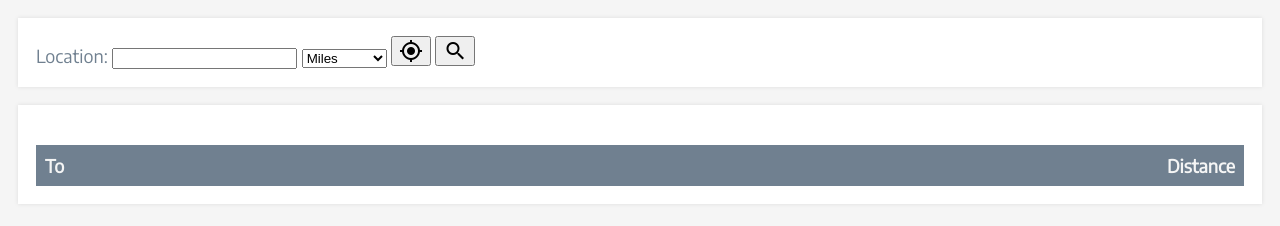
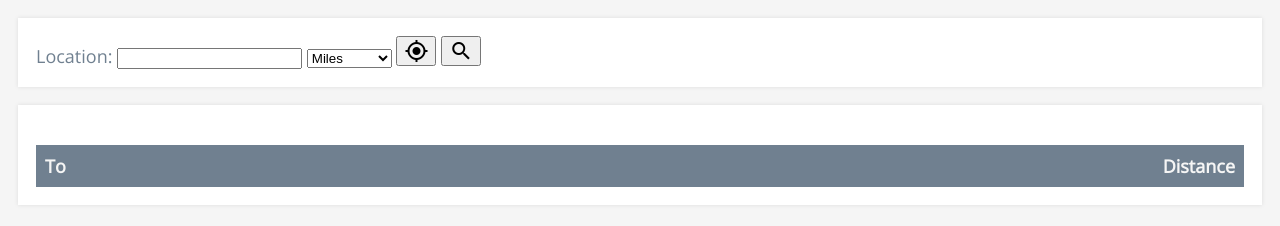
Before and after one commit to thomasxbanks/location, a plain HTML site: page index.html in a window 1280 px wide. Drawn offline with nearby package versions, Linux system fonts and the light colour scheme.

Commit message:
better font

```diff
--- a/index.html
+++ b/index.html
@@ -6,7 +6,7 @@
   <meta name="viewport" content="width=device-width, initial-scale=1.0">
   <meta http-equiv="X-UA-Compatible" content="ie=edge">
   <title>Document</title>
-  <link href="https://fonts.googleapis.com/css?family=Encode+Sans" rel="stylesheet">
+  <link href="https://fonts.googleapis.com/css?family=Open+Sans" rel="stylesheet">
   <link href="https://fonts.googleapis.com/icon?family=Material+Icons" rel="stylesheet">
   <link rel="stylesheet" href="style.css">
 </head>
--- a/style.css
+++ b/style.css
@@ -10,7 +10,7 @@ body {
   margin: 0;
   background: whitesmoke;
   color: slategray;
-  font-family: 'Encode Sans', Arial, Helvetica, sans-serif;
+  font-family: 'Open Sans', Arial, Helvetica, sans-serif;
   font-size: 1rem;
 }
 
```
